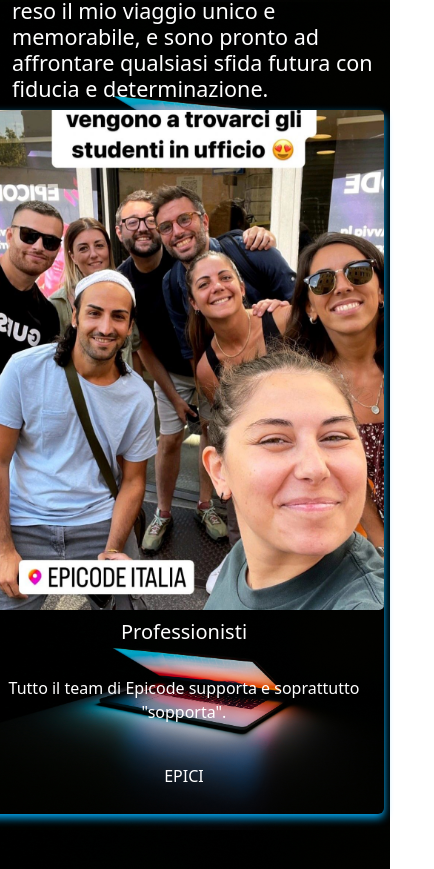
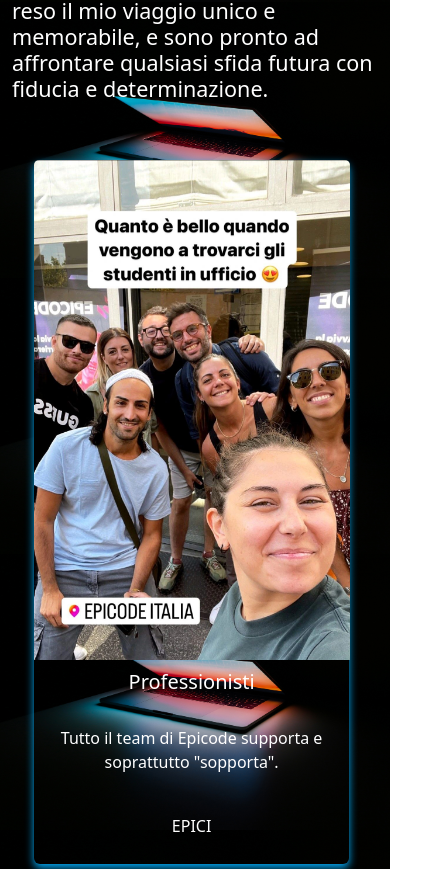
Before and after one commit to AntonioCaputo29/Portfolio, a React (Create React App) app: page / in a window 390 px wide. Shown: the part 1930-2799 px from the top of the page, 434 px wide, since content can reach past the window. Built offline with nearby package versions, Linux system fonts and the light colour scheme.

Commit message:
Modifiche

```diff
--- a/public/index.html
+++ b/public/index.html
@@ -2,14 +2,14 @@
 <html lang="en">
   <head>
     <meta charset="utf-8" />
-    <link rel="icon" href="%PUBLIC_URL%/favicon.ico" />
+    <link rel="icon" href="/profile.jpg" />
     <meta name="viewport" content="width=device-width, initial-scale=1" />
     <meta name="theme-color" content="#000000" />
     <meta
       name="description"
       content="Web site created using create-react-app"
     />
-    <link rel="apple-touch-icon" href="%PUBLIC_URL%/logo192.png" />
+    <link rel="apple-touch-icon" href="/profile.jpg" />
     <!--
       manifest.json provides metadata used when your web app is installed on a
       user's mobile device or desktop. See https://developers.google.com/web/fundamentals/web-app-manifest/
@@ -24,7 +24,7 @@
       work correctly both with client-side routing and a non-root public URL.
       Learn how to configure a non-root public URL by running `npm run build`.
     -->
-    <title>React App</title>
+    <title>Antonio Caputo</title>
   </head>
   <body>
     <noscript>You need to enable JavaScript to run this app.</noscript>
--- a/src/App.css
+++ b/src/App.css
@@ -385,3 +385,24 @@
     height: 200px;
   }
 }
+
+
+
+
+@media (max-width: 576px) {
+  .card-container .card {
+    width: 80%;
+    margin-bottom: 20px;
+   margin: 50px;
+
+  }
+
+  .card-container .card .card-text {
+    padding: 10px;
+  }
+
+  .card-container .card .card-img {
+    max-width: 79%;
+    height: auto;
+  }
+}
--- a/src/components/Navbarmobile.jsx
+++ b/src/components/Navbarmobile.jsx
@@ -41,12 +41,12 @@
             <strong>MY COURSE</strong>
           </Button>
           <Button className="btn" onClick={() => {
-            window.scrollTo({ top: 3450, behavior: 'smooth' });
+            window.scrollTo({ top: 3600, behavior: 'smooth' });
           }}>
-            <strong>PROJECT.</strong>
+            <strong>PROJECT</strong>
           </Button>
           <Button className="btn" onClick={() => {
-            window.scrollTo({ top: 3800, behavior: 'smooth' });
+            window.scrollTo({ top: 4100, behavior: 'smooth' });
           }}>
             <strong>CONTACT</strong>
           </Button>
```
Also changed, not shown: public/profile.jpg (added).
